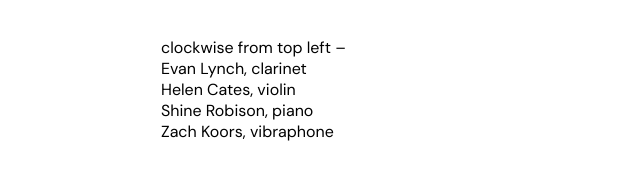
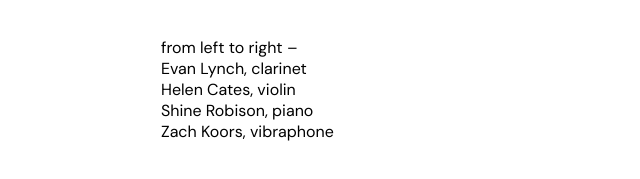
Before and after one commit to zach-koors/kniselymusic, a plain HTML site: page about.html in a window 1280 px wide. Shown: the part 566-745 px from the top of the page, 319-959 px from the left. Drawn offline with Linux system fonts and the light colour scheme.

Commit message:
updated personnel decprition to match img

```diff
--- a/about.html
+++ b/about.html
@@ -32,7 +32,7 @@
     <hr>
 
     <!-- personnel -->
-    <p>clockwise from top left – <br> Evan Lynch, clarinet <br> Helen Cates, violin <br> Shine Robison, piano <br> Zach Koors, vibraphone</p>
+    <p>from left to right – <br> Evan Lynch, clarinet <br> Helen Cates, violin <br> Shine Robison, piano <br> Zach Koors, vibraphone</p>
     <hr>
 
     <!-- bio -->
```
